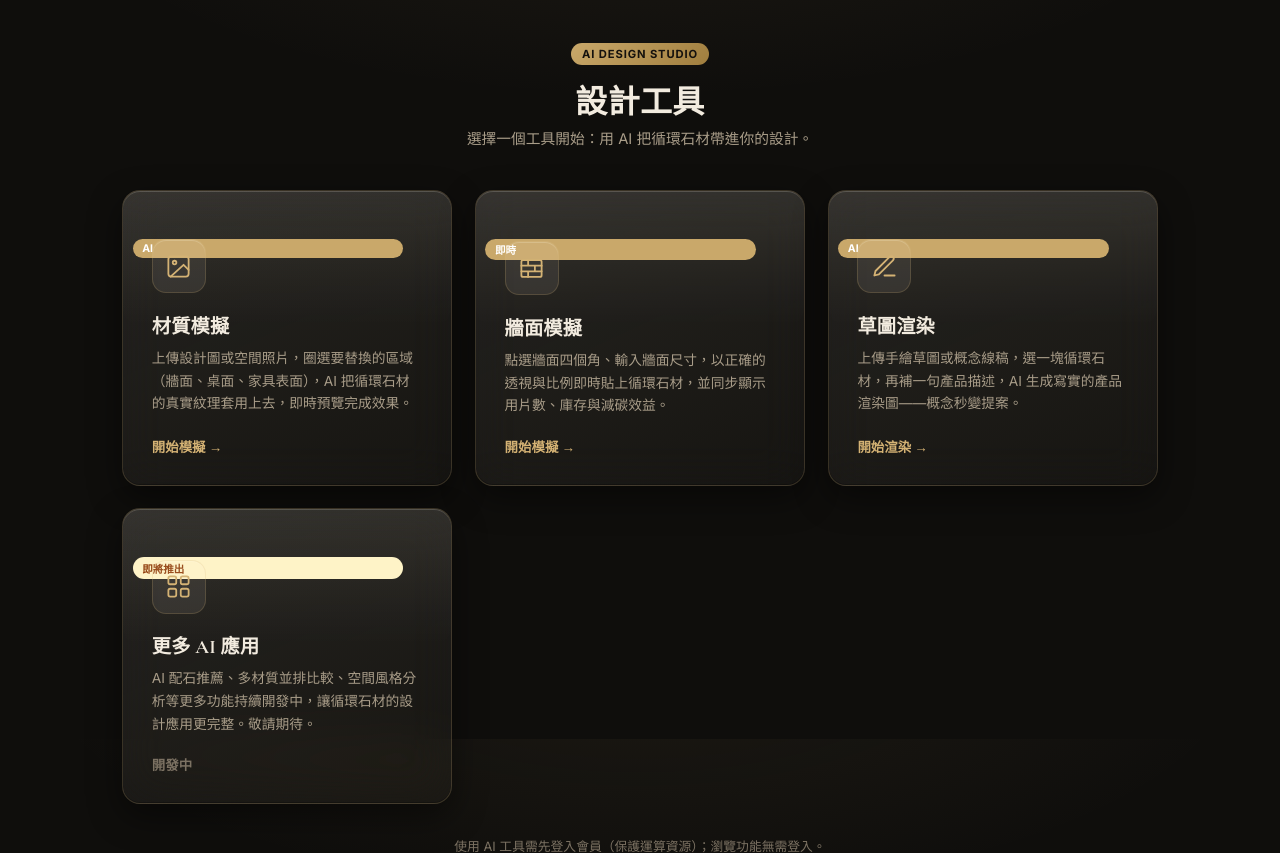
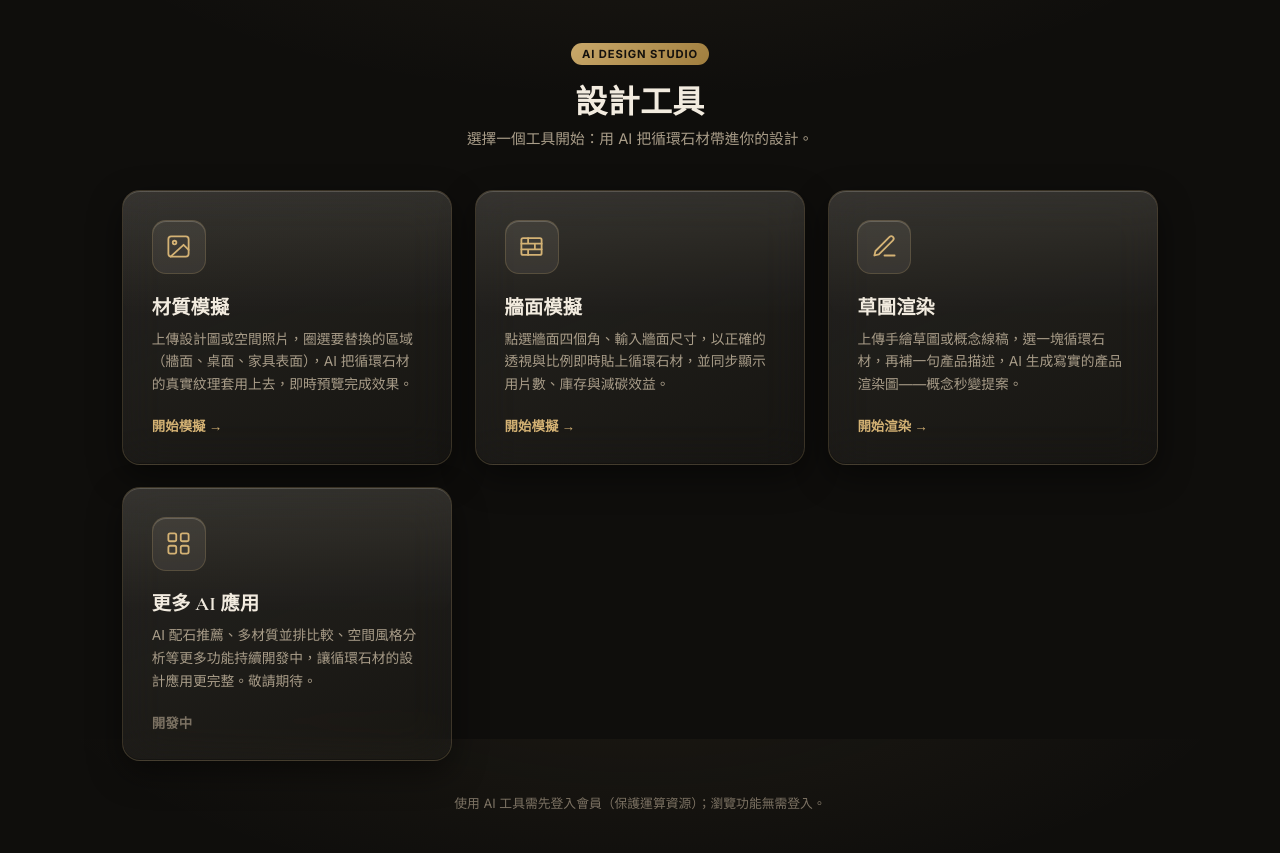
Before and after one commit to clie945-tech/stone-database, a Flask app: page /studio in a window 1280 px wide. Shown: the part 61-914 px from the top of the page. Run offline with Flask 3, Linux system fonts and the light colour scheme.

Commit message:
移除 Studio 卡片上的色彩標籤（AI/即時/即將推出）
- 拿掉 .badge 標籤；它們在液態玻璃圖層調整後定位跑掉變橫條，
  且不符合精簡專業的視覺，移除後卡片更乾淨

Co-Authored-By: Claude Fable 5 <noreply@anthropic.com>

```diff
--- a/templates/studio.html
+++ b/templates/studio.html
@@ -66,7 +66,6 @@
 
   <div class="grid">
     <a href="/design-tool" class="tool">
-      <span class="badge ai">AI</span>
       <div class="ic"><svg viewBox="0 0 24 24" fill="none" stroke="currentColor" stroke-width="1.6" stroke-linecap="round" stroke-linejoin="round"><rect x="3" y="3" width="18" height="18" rx="2.5"/><circle cx="8.5" cy="8.5" r="1.6"/><path d="m21 15-4.5-4.5L5 21"/></svg></div>
       <h2>材質模擬</h2>
       <div class="desc">上傳設計圖或空間照片，圈選要替換的區域（牆面、桌面、家具表面），AI 把循環石材的真實紋理套用上去，即時預覽完成效果。</div>
@@ -74,7 +73,6 @@
     </a>
 
     <a href="/wall" class="tool">
-      <span class="badge ai">即時</span>
       <div class="ic"><svg viewBox="0 0 24 24" fill="none" stroke="currentColor" stroke-width="1.6" stroke-linecap="round" stroke-linejoin="round"><rect x="3" y="4.5" width="18" height="15" rx="1.5"/><path d="M3 9.5h18M3 14.5h18M9 4.5v5M15 9.5v5M9 14.5v5"/></svg></div>
       <h2>牆面模擬</h2>
       <div class="desc">點選牆面四個角、輸入牆面尺寸，以正確的透視與比例即時貼上循環石材，並同步顯示用片數、庫存與減碳效益。</div>
@@ -82,7 +80,6 @@
     </a>
 
     <a href="/sketch" class="tool">
-      <span class="badge ai">AI</span>
       <div class="ic"><svg viewBox="0 0 24 24" fill="none" stroke="currentColor" stroke-width="1.6" stroke-linecap="round" stroke-linejoin="round"><path d="M12 20h9"/><path d="M16.5 3.5a2.12 2.12 0 0 1 3 3L7 19l-4 1 1-4 12.5-12.5Z"/></svg></div>
       <h2>草圖渲染</h2>
       <div class="desc">上傳手繪草圖或概念線稿，選一塊循環石材，再補一句產品描述，AI 生成寫實的產品渲染圖——概念秒變提案。</div>
@@ -90,7 +87,6 @@
     </a>
 
     <div class="tool soon">
-      <span class="badge soon">即將推出</span>
       <div class="ic"><svg viewBox="0 0 24 24" fill="none" stroke="currentColor" stroke-width="1.6" stroke-linecap="round" stroke-linejoin="round"><rect x="3" y="3" width="7" height="7" rx="1.6"/><rect x="14" y="3" width="7" height="7" rx="1.6"/><rect x="3" y="14" width="7" height="7" rx="1.6"/><rect x="14" y="14" width="7" height="7" rx="1.6"/></svg></div>
       <h2>更多 AI 應用</h2>
       <div class="desc">AI 配石推薦、多材質並排比較、空間風格分析等更多功能持續開發中，讓循環石材的設計應用更完整。敬請期待。</div>
```
